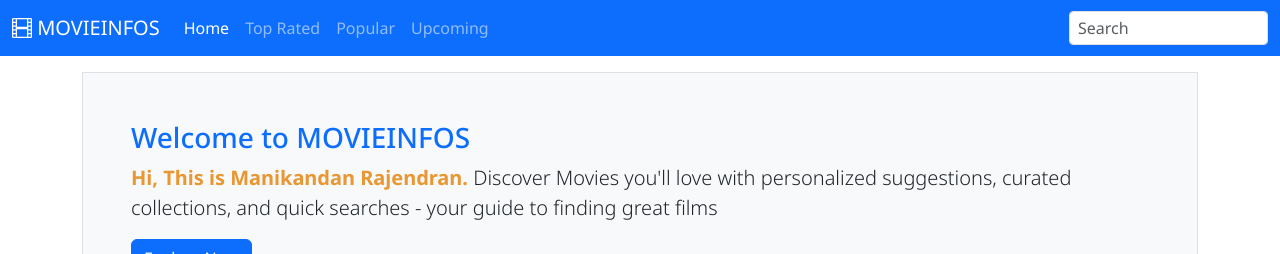
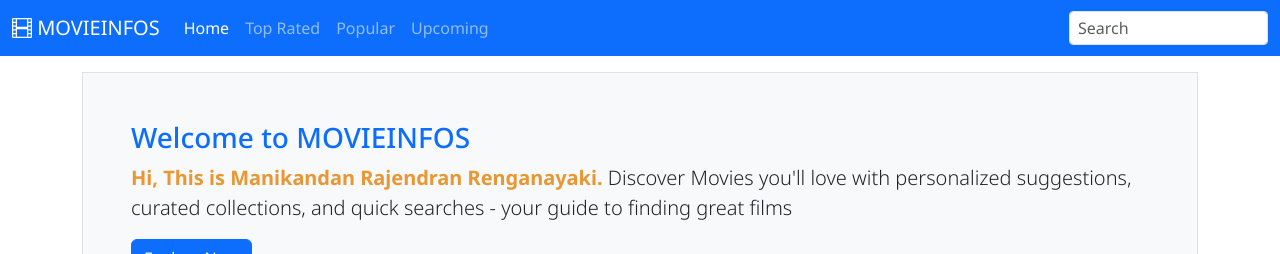
Before and after one commit to Manikandan-RR/MOVIEHUNT, a React (Vite) app: page / in a window 1280 px wide. Shown: the top 254 px of the page. Built offline with nearby package versions, Linux system fonts and the light colour scheme; no server answers.

Commit message:
Name Updated

```diff
--- a/src/pages/MovieList.jsx
+++ b/src/pages/MovieList.jsx
@@ -36,7 +36,7 @@ export const MovieList = ({ title, apiPath }) => {
                     (
                         <div className="bg-body-tertiary p-5 border mb-5">
                             <h3 className="text-primary">Welcome to MOVIEINFOS</h3>
-                            <p className="lead"><span style={ownStyle}>Hi, This is Manikandan Rajendran.</span> Discover Movies you&apos;ll love with personalized suggestions, curated collections, and quick searches - your guide to finding great films</p>
+                            <p className="lead"><span style={ownStyle}>Hi, This is Manikandan Rajendran Renganayaki.</span> Discover Movies you&apos;ll love with personalized suggestions, curated collections, and quick searches - your guide to finding great films</p>
                             <button className="btn btn-primary" onClick={() => navigator("/movies/upcoming")}>Explore Now</button>
                         </div>
                     )
```
